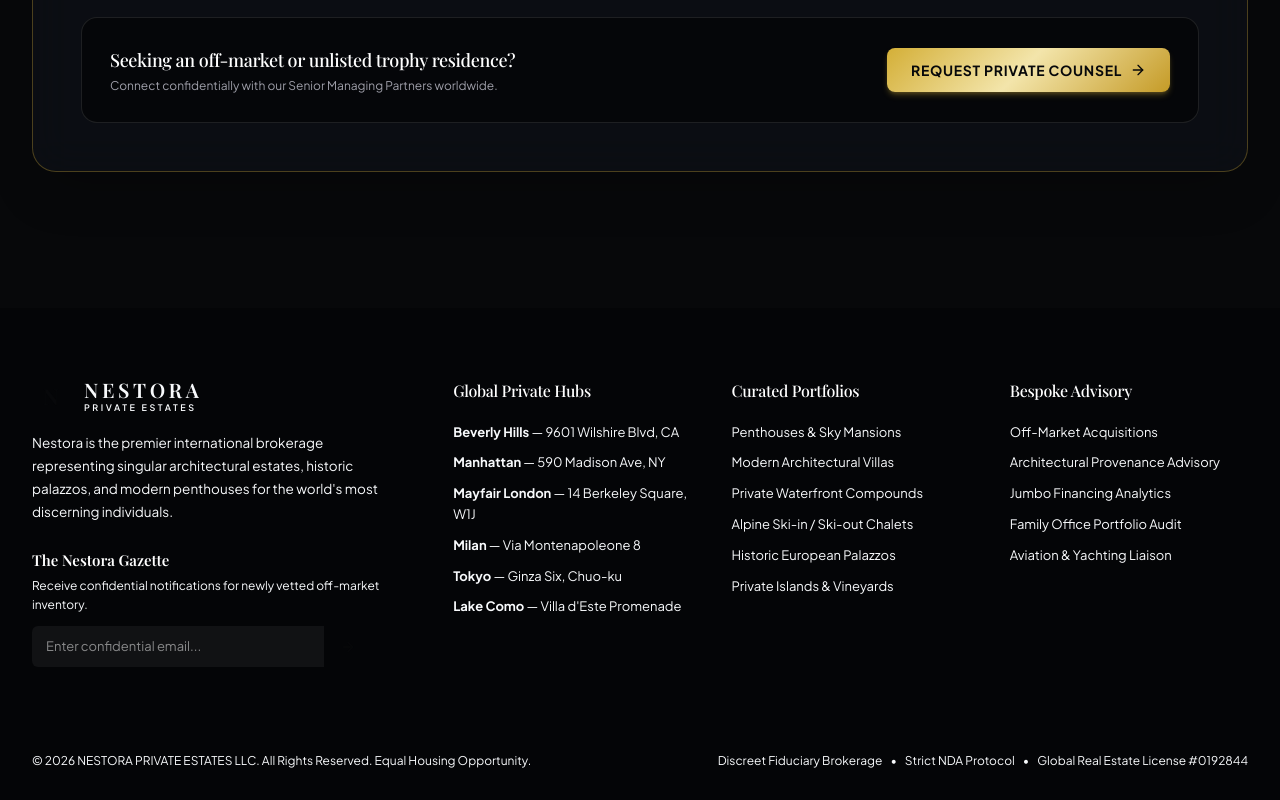
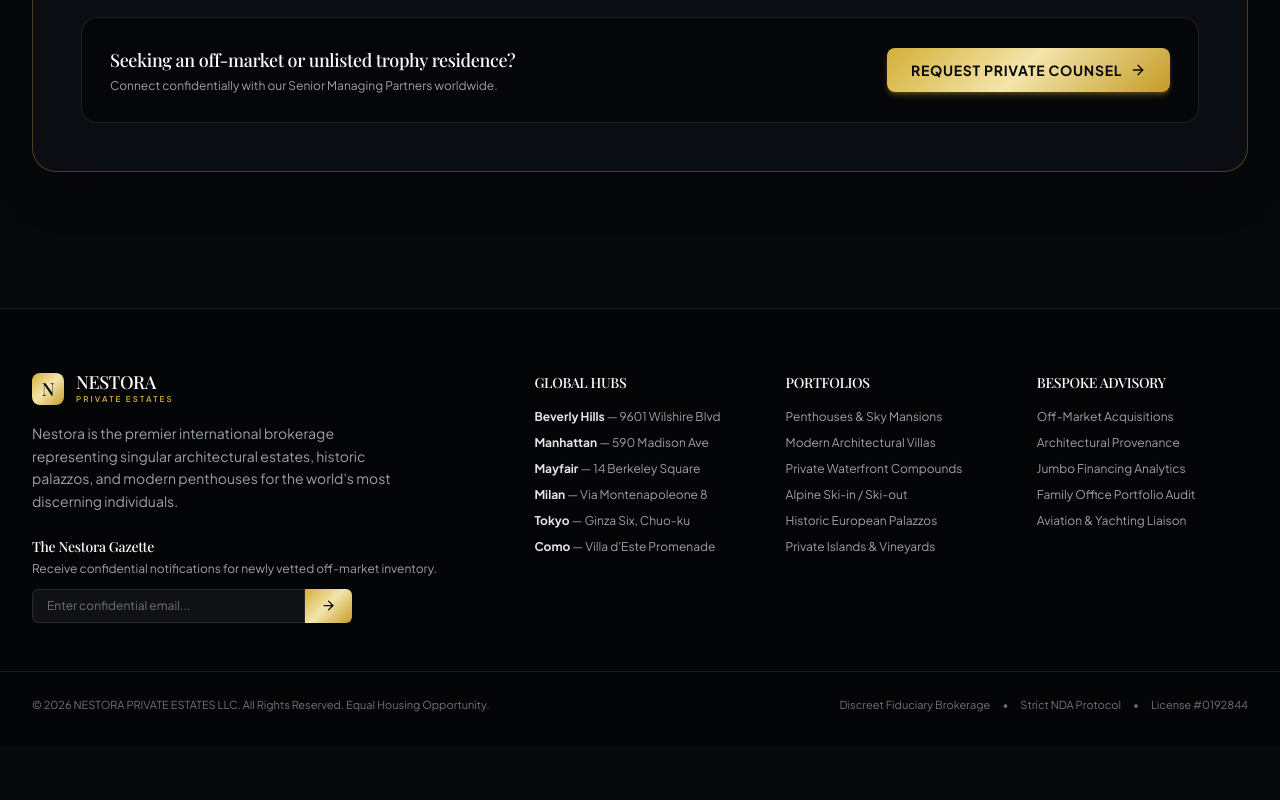
Before and after one commit to Riyadulislamratul/Nestora, a React (Vite) app: page / in a window 1280 px wide. Shown: the part 3546-4346 px from the top of the page. After the commit the page ends 4291 px from the top, so only its background shows below. Built offline with nearby package versions, Linux system fonts and the light colour scheme; a web font is replaced by a local one.

Commit message:
others thing updated

```diff
--- a/src/App.jsx
+++ b/src/App.jsx
@@ -11,8 +11,7 @@ import ConciergeSection from './components/ConciergeSection';
 import ConsultationModal from './components/ConsultationModal';
 import Footer from './components/Footer';
 import { PROPERTIES } from './data/properties';
-import { Bookmark, CheckCircle2 } from 'lucide-react';
-import './App.css';
+import { CheckCircle2 } from 'lucide-react';
 
 const DEFAULT_FILTERS = {
   status: 'All',
@@ -129,11 +128,11 @@ export default function App() {
   };
 
   return (
-    <div className="nestora-app">
+    <div className="min-h-screen flex flex-col bg-[#07080a] relative overflow-x-hidden text-zinc-100 selection:bg-gold-primary/30 selection:text-white">
       {/* Toast Notification */}
       {toastMessage && (
-        <div className="toast-notification animate-fade-in">
-          <CheckCircle2 size={16} className="text-gold" />
+        <div className="fixed bottom-6 right-6 z-50 bg-[#0d1017]/95 backdrop-blur-md border border-gold-primary/50 rounded-xl px-4 py-3 flex items-center gap-2.5 text-xs sm:text-sm text-white shadow-2xl animate-fade-in">
+          <CheckCircle2 size={16} className="text-gold-primary shrink-0" />
           <span>{toastMessage}</span>
         </div>
       )}
@@ -155,7 +154,7 @@ export default function App() {
       />
 
       {/* Featured Property Grid */}
-      <main className="main-content-wrapper">
+      <main className="max-w-7xl mx-auto px-4 sm:px-8 pb-20 w-full flex-1">
         <PropertyGrid
           properties={filteredProperties}
           savedIds={savedIds}
--- a/src/components/Footer.jsx
+++ b/src/components/Footer.jsx
@@ -1,5 +1,5 @@
 import React, { useState } from 'react';
-import { Mail, ArrowRight, Shield, CheckCircle2 } from 'lucide-react';
+import { ArrowRight, CheckCircle2 } from 'lucide-react';
 
 export default function Footer({ onOpenConsultation, onOpenMortgage }) {
   const [email, setEmail] = useState('');
@@ -17,42 +17,49 @@ export default function Footer({ onOpenConsultation, onOpenMortgage }) {
   };
 
   return (
-    <footer className="luxury-footer">
-      <div className="footer-top-container">
-        <div className="footer-brand-col">
-          <div className="brand-logo mb-4">
-            <span className="brand-mark">N</span>
-            <div className="brand-text-group">
-              <span className="brand-name">NESTORA</span>
-              <span className="brand-tagline">PRIVATE ESTATES</span>
+    <footer className="bg-[#040507] border-t border-white/10 pt-16 pb-8 mt-auto">
+      <div className="max-w-7xl mx-auto px-4 sm:px-8 pb-12 grid grid-cols-1 md:grid-cols-2 lg:grid-cols-5 gap-8 sm:gap-10">
+        {/* Brand Column */}
+        <div className="lg:col-span-2 flex flex-col gap-4">
+          <div className="flex items-center gap-3">
+            <span className="w-8 h-8 rounded-lg gold-gradient text-[#07080a] flex items-center justify-center font-serif font-bold text-lg">
+              N
+            </span>
+            <div className="flex flex-col">
+              <span className="font-serif text-lg font-semibold tracking-widest text-white leading-none">
+                NESTORA
+              </span>
+              <span className="text-[8px] tracking-[0.26em] text-gold-primary font-semibold mt-0.5">
+                PRIVATE ESTATES
+              </span>
             </div>
           </div>
 
-          <p className="footer-brand-mission">
+          <p className="text-xs sm:text-sm text-zinc-400 leading-relaxed max-w-sm">
             Nestora is the premier international brokerage representing singular architectural
             estates, historic palazzos, and modern penthouses for the world's most discerning individuals.
           </p>
 
-          <div className="footer-newsletter-wrap">
-            <span className="newsletter-title">The Nestora Gazette</span>
-            <p className="newsletter-sub">Receive confidential notifications for newly vetted off-market inventory.</p>
+          <div className="mt-2">
+            <span className="font-serif text-sm font-semibold text-white block mb-1">The Nestora Gazette</span>
+            <p className="text-xs text-zinc-400 mb-3">Receive confidential notifications for newly vetted off-market inventory.</p>
             {subscribed ? (
-              <div className="subscribed-msg">
-                <CheckCircle2 size={16} className="text-gold" />
+              <div className="flex items-center gap-2 text-xs text-gold-primary">
+                <CheckCircle2 size={15} />
                 <span>You have been added to our private register.</span>
               </div>
             ) : (
-              <form onSubmit={handleSubscribe} className="newsletter-form">
+              <form onSubmit={handleSubscribe} className="flex max-w-xs">
                 <input
                   type="email"
                   required
                   placeholder="Enter confidential email..."
                   value={email}
                   onChange={(e) => setEmail(e.target.value)}
-                  className="newsletter-input"
+                  className="flex-1 px-3.5 py-2 bg-white/5 border border-white/10 rounded-l-md text-white text-xs outline-none focus:border-gold-primary transition-colors placeholder:text-zinc-500"
                 />
-                <button type="submit" className="newsletter-btn" aria-label="Subscribe">
-                  <ArrowRight size={16} />
+                <button type="submit" className="px-4 gold-gradient text-[#07080a] rounded-r-md flex items-center justify-center cursor-pointer hover:brightness-110" aria-label="Subscribe">
+                  <ArrowRight size={15} />
                 </button>
               </form>
             )}
@@ -60,56 +67,52 @@ export default function Footer({ onOpenConsultation, onOpenMortgage }) {
         </div>
 
         {/* Global Hubs */}
-        <div className="footer-links-col">
-          <h4 className="footer-col-title">Global Private Hubs</h4>
-          <ul className="footer-list">
-            <li><strong>Beverly Hills</strong> &mdash; 9601 Wilshire Blvd, CA</li>
-            <li><strong>Manhattan</strong> &mdash; 590 Madison Ave, NY</li>
-            <li><strong>Mayfair London</strong> &mdash; 14 Berkeley Square, W1J</li>
-            <li><strong>Milan</strong> &mdash; Via Montenapoleone 8</li>
-            <li><strong>Tokyo</strong> &mdash; Ginza Six, Chuo-ku</li>
-            <li><strong>Lake Como</strong> &mdash; Villa d'Este Promenade</li>
+        <div>
+          <h4 className="font-serif text-sm font-semibold text-white mb-4 uppercase tracking-wider">Global Hubs</h4>
+          <ul className="flex flex-col gap-2.5 text-xs text-zinc-400">
+            <li><strong className="text-zinc-200">Beverly Hills</strong> &mdash; 9601 Wilshire Blvd</li>
+            <li><strong className="text-zinc-200">Manhattan</strong> &mdash; 590 Madison Ave</li>
+            <li><strong className="text-zinc-200">Mayfair</strong> &mdash; 14 Berkeley Square</li>
+            <li><strong className="text-zinc-200">Milan</strong> &mdash; Via Montenapoleone 8</li>
+            <li><strong className="text-zinc-200">Tokyo</strong> &mdash; Ginza Six, Chuo-ku</li>
+            <li><strong className="text-zinc-200">Como</strong> &mdash; Villa d'Este Promenade</li>
           </ul>
         </div>
 
         {/* Portfolios */}
-        <div className="footer-links-col">
-          <h4 className="footer-col-title">Curated Portfolios</h4>
-          <ul className="footer-list">
-            <li><a href="#featured-listings">Penthouses & Sky Mansions</a></li>
-            <li><a href="#featured-listings">Modern Architectural Villas</a></li>
-            <li><a href="#featured-listings">Private Waterfront Compounds</a></li>
-            <li><a href="#featured-listings">Alpine Ski-in / Ski-out Chalets</a></li>
-            <li><a href="#featured-listings">Historic European Palazzos</a></li>
-            <li><a href="#featured-listings">Private Islands & Vineyards</a></li>
+        <div>
+          <h4 className="font-serif text-sm font-semibold text-white mb-4 uppercase tracking-wider">Portfolios</h4>
+          <ul className="flex flex-col gap-2.5 text-xs text-zinc-400">
+            <li><a href="#featured-listings" className="hover:text-gold-primary transition-colors">Penthouses & Sky Mansions</a></li>
+            <li><a href="#featured-listings" className="hover:text-gold-primary transition-colors">Modern Architectural Villas</a></li>
+            <li><a href="#featured-listings" className="hover:text-gold-primary transition-colors">Private Waterfront Compounds</a></li>
+            <li><a href="#featured-listings" className="hover:text-gold-primary transition-colors">Alpine Ski-in / Ski-out</a></li>
+            <li><a href="#featured-listings" className="hover:text-gold-primary transition-colors">Historic European Palazzos</a></li>
+            <li><a href="#featured-listings" className="hover:text-gold-primary transition-colors">Private Islands & Vineyards</a></li>
           </ul>
         </div>
 
         {/* Private Office Services */}
-        <div className="footer-links-col">
-          <h4 className="footer-col-title">Bespoke Advisory</h4>
-          <ul className="footer-list">
-            <li><button onClick={onOpenConsultation} className="footer-link-btn">Off-Market Acquisitions</button></li>
-            <li><button onClick={onOpenConsultation} className="footer-link-btn">Architectural Provenance Advisory</button></li>
-            <li><button onClick={onOpenMortgage} className="footer-link-btn">Jumbo Financing Analytics</button></li>
-            <li><button onClick={onOpenConsultation} className="footer-link-btn">Family Office Portfolio Audit</button></li>
-            <li><button onClick={onOpenConsultation} className="footer-link-btn">Aviation & Yachting Liaison</button></li>
+        <div>
+          <h4 className="font-serif text-sm font-semibold text-white mb-4 uppercase tracking-wider">Bespoke Advisory</h4>
+          <ul className="flex flex-col gap-2.5 text-xs text-zinc-400">
+            <li><button onClick={onOpenConsultation} className="hover:text-gold-primary transition-colors text-left cursor-pointer">Off-Market Acquisitions</button></li>
+            <li><button onClick={onOpenConsultation} className="hover:text-gold-primary transition-colors text-left cursor-pointer">Architectural Provenance</button></li>
+            <li><button onClick={onOpenMortgage} className="hover:text-gold-primary transition-colors text-left cursor-pointer">Jumbo Financing Analytics</button></li>
+            <li><button onClick={onOpenConsultation} className="hover:text-gold-primary transition-colors text-left cursor-pointer">Family Office Portfolio Audit</button></li>
+            <li><button onClick={onOpenConsultation} className="hover:text-gold-primary transition-colors text-left cursor-pointer">Aviation & Yachting Liaison</button></li>
           </ul>
         </div>
       </div>
 
-      <div className="footer-bottom-container">
-        <div className="footer-bottom-content">
-          <p className="copyright-text">
-            &copy; {new Date().getFullYear()} NESTORA PRIVATE ESTATES LLC. All Rights Reserved. Equal Housing Opportunity.
-          </p>
-          <div className="footer-legal-tags">
-            <span>Discreet Fiduciary Brokerage</span>
-            <span className="divider-dot">•</span>
-            <span>Strict NDA Protocol</span>
-            <span className="divider-dot">•</span>
-            <span>Global Real Estate License #0192844</span>
-          </div>
+      <div className="max-w-7xl mx-auto px-4 sm:px-8 pt-6 border-t border-white/10 flex flex-wrap items-center justify-between gap-4 text-[11px] text-zinc-500">
+        <p>&copy; {new Date().getFullYear()} NESTORA PRIVATE ESTATES LLC. All Rights Reserved. Equal Housing Opportunity.</p>
+        <div className="flex items-center gap-3">
+          <span>Discreet Fiduciary Brokerage</span>
+          <span>•</span>
+          <span>Strict NDA Protocol</span>
+          <span>•</span>
+          <span>License #0192844</span>
         </div>
       </div>
     </footer>
```
Also changed, not shown: src/components/ConsultationModal.jsx (+61 -61 lines).
